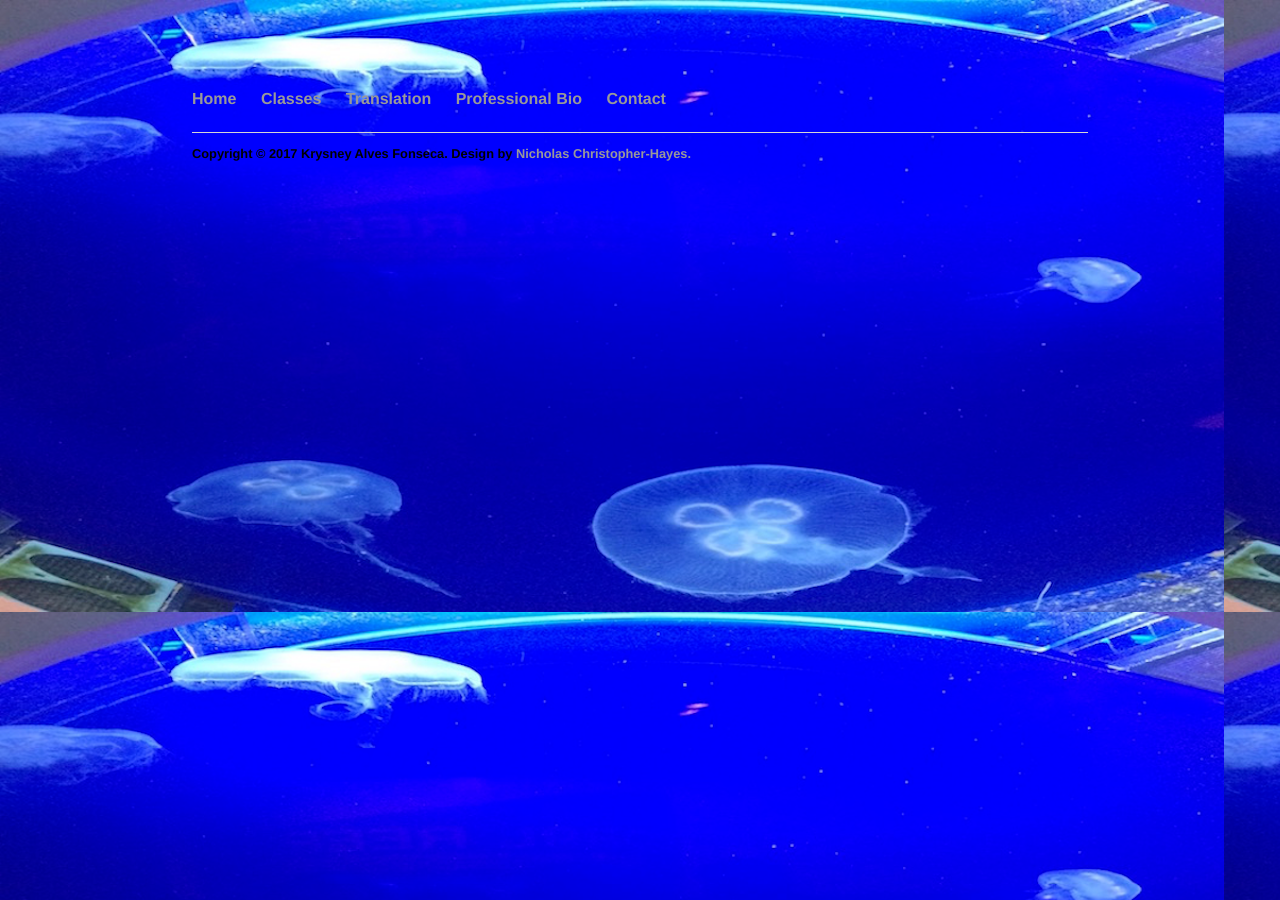
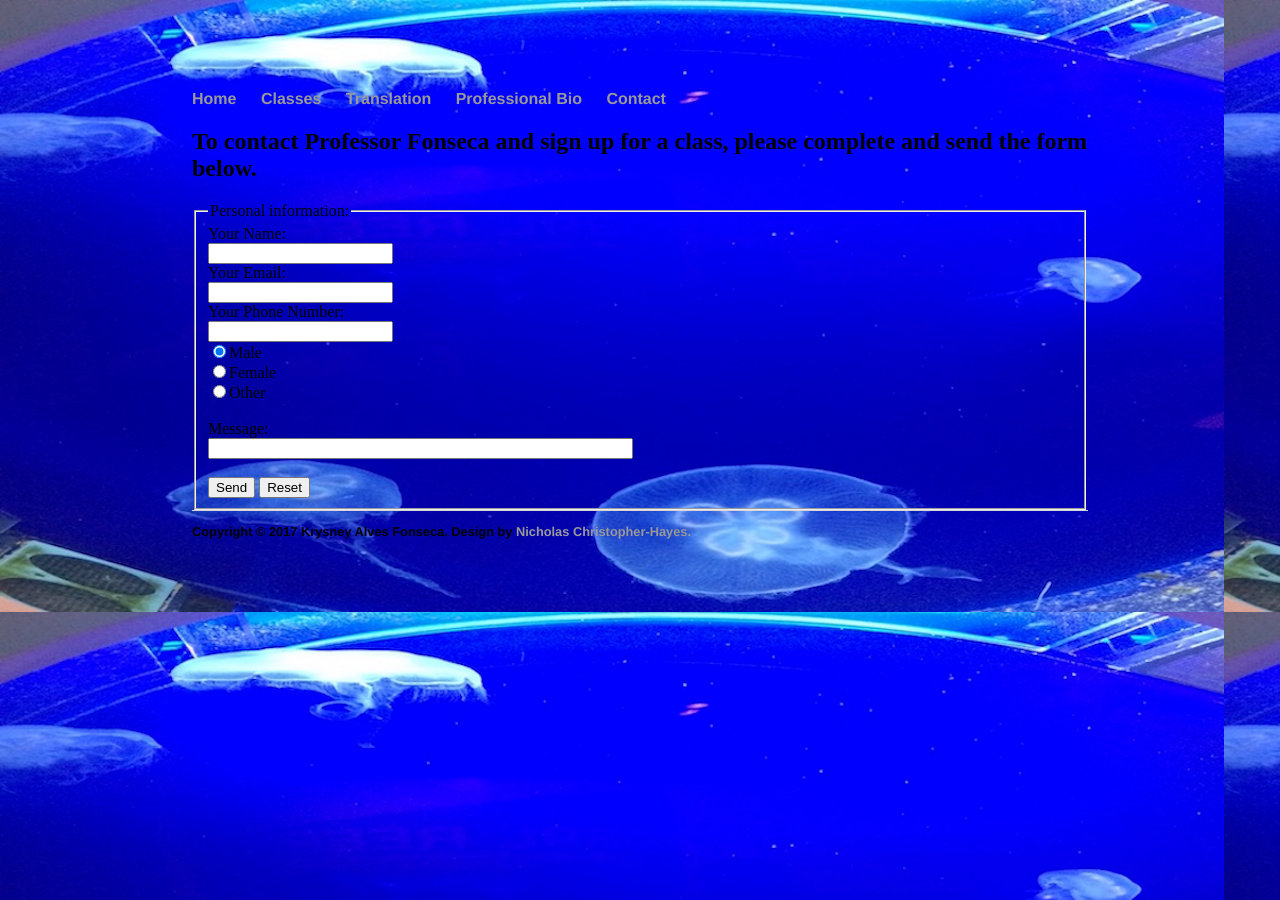
Before and after one commit to english-um-a-um/english-um-a-um.github.io, a Jekyll site: the page built from contact/index.html, in a window 1280 px wide. Built offline with Jekyll 4.4.1, drawn with Linux system fonts in a browser that asks for light colours.

Commit message:
Update index.html

```diff
--- a/contact/index.html
+++ b/contact/index.html
@@ -2,7 +2,18 @@
 layout: default
 title: English Um-a-Um - Contact
 ---
-<div class="blurb">
-	<p>
-	</p>
-</div><!-- /.blurb -->
+<h2>To contact Professor Fonseca and sign up for a class, please complete and send the form below. </h2>
+<form action="mailto:nichrishayes2@yahoo.com" method="post" enctype="text/plain">
+	<fieldset>
+   	<legend>Personal information:</legend>
+		Your Name:<br><input type="text" name="name"><br>
+		Your Email:<br><input type="text" name="mail"><br>
+    		Your Phone Number:<br><input type="text"name="phone"><br>
+    		<input type="radio" name="gender" value="male"checked>Male<br>
+  		<input type="radio" name="gender" value="female">Female<br>
+  		<input type="radio" name="gender" value="other">Other<br><br>
+		Message:<br><input type="text" name="comment" size="50"><br><br>
+		<input type="submit" value="Send">
+		<input type="reset" value="Reset">
+	</fieldset>
+</form>
```
